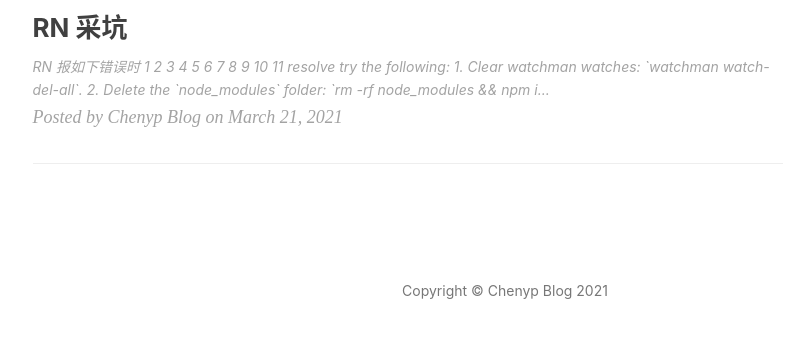
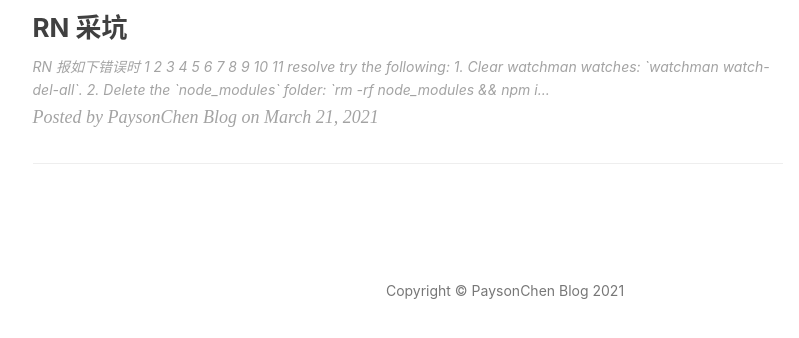
Before and after one commit to cyp6826255/payson.github.io, a Jekyll site: the page built from index.html, in a window 1280 px wide and 900 px high, scrolled down 824 px. Shown: the part 505-843 px from the top of the window, without its empty margins (135-934 px from the left). Built offline with Jekyll 4.4.1, drawn with Linux system fonts in a browser that asks for light colours; nearby versions of some CDN libraries; the list of posts is cut into pages by our own code; comment, search, counter and statistics services are not loaded; some of the changed lines change nothing that is shown; some of the changed text lies outside the part shown.

Commit message:
commit title

```diff
--- a/_config.yml
+++ b/_config.yml
@@ -1,10 +1,10 @@
 # Site settings
-title: Chenyp Blog
-SEOTitle: 陈燕鹏的博客 | Chenyp Blog
+title: PaysonChen Blog
+SEOTitle: PaysonChen的博客 | PaysonChen Blog
 header-img: img/home-bg.jpg
 email: wangshu2013@gmail.com
 description: "与你一起发现更大的世界。"
-keyword: "陈燕鹏,PaysonChen,iOS,流媒体" #"黄玄, Hux黄玄, Hux, 鬼栈, huxpro, @huxpro, 黄玄的博客, Hux Blog, 博客, 个人网站, 互联网, Web, JavaScript, 前端, 设计"
+keyword: "PaysonChen,iOS,流媒体"
 url: "https://chenyanpeng.cn/" # your host, for absolute URL
 baseurl: ""                             # for example, '/blog' if your blog hosted on 'host/blog'
 
```
